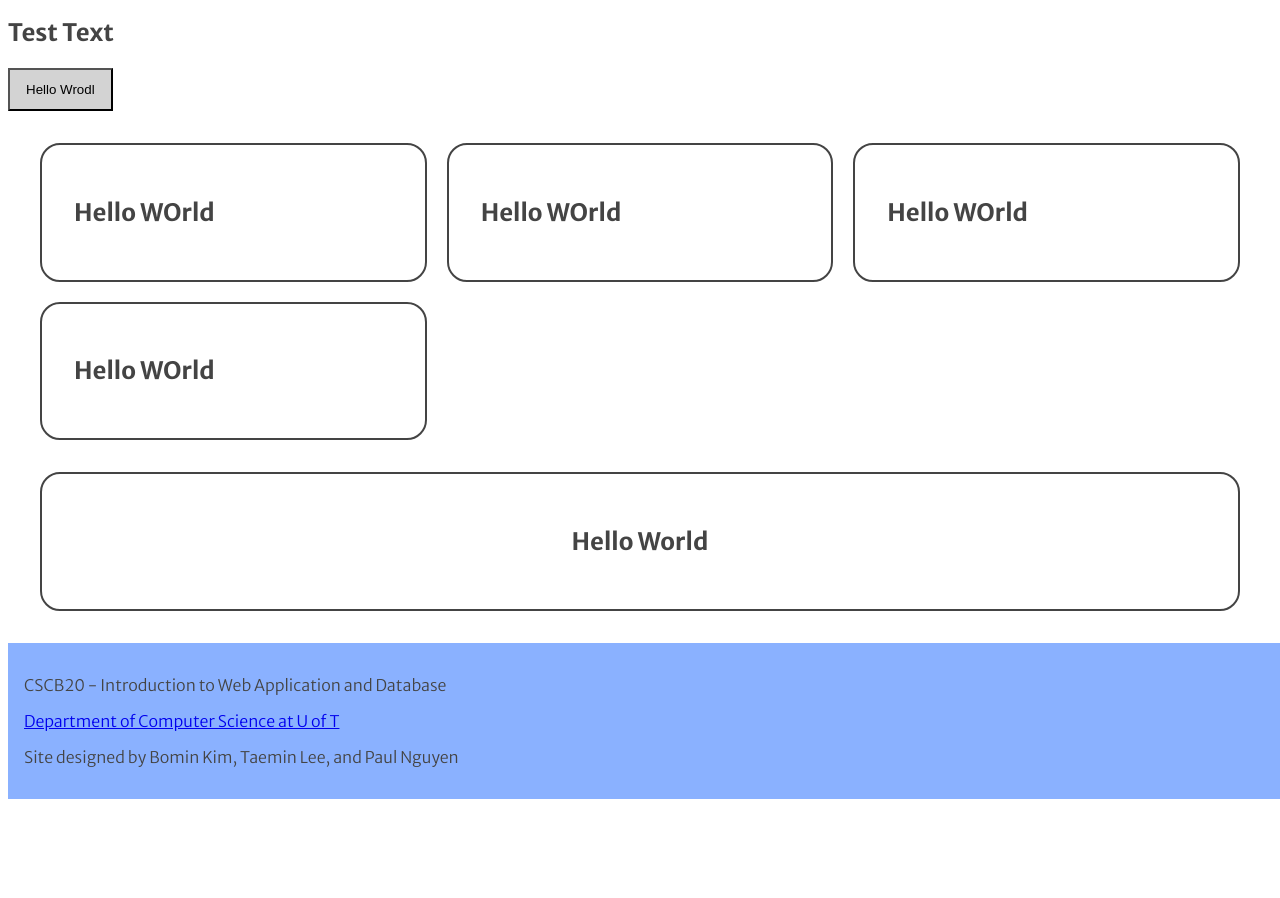
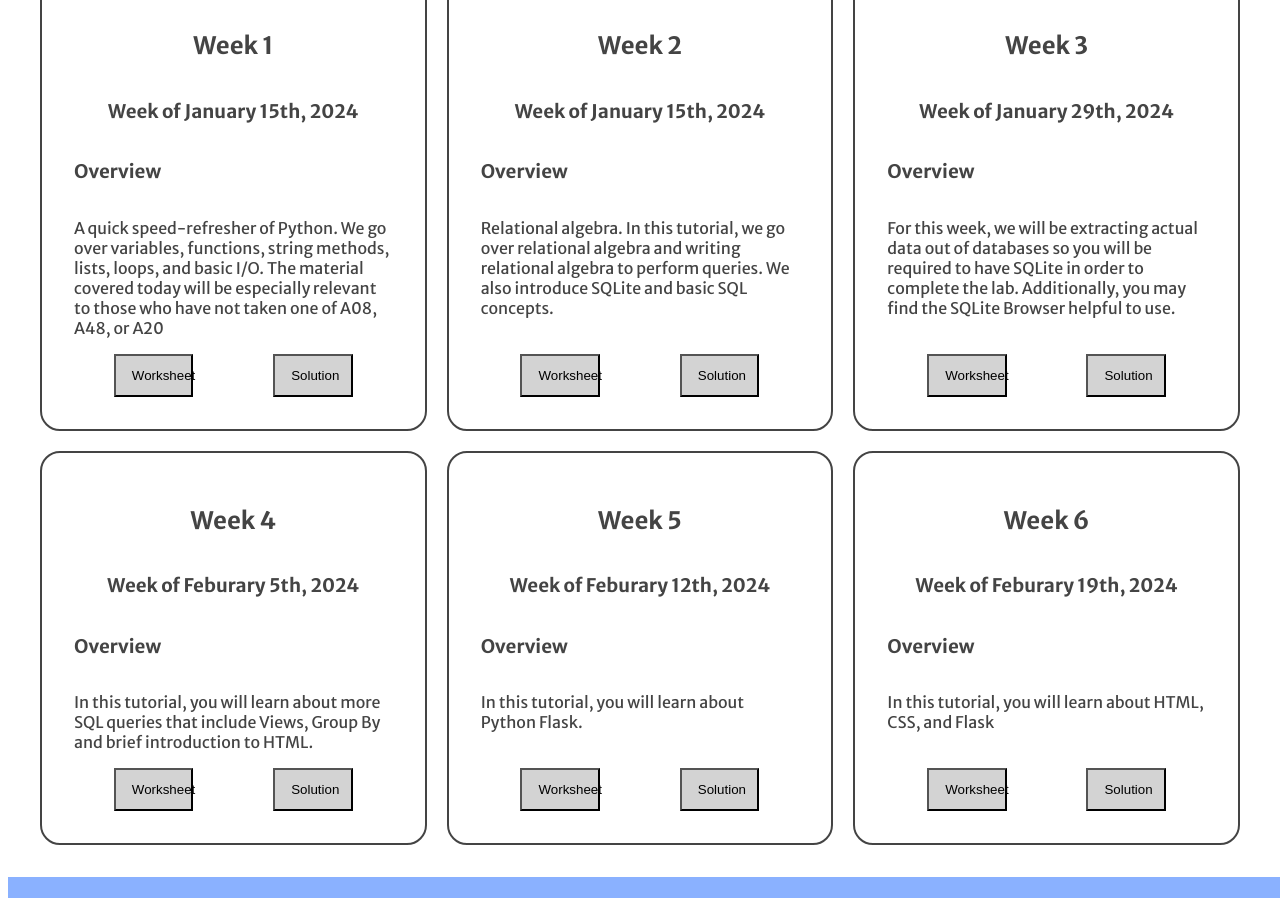
Before and after one commit to taeminlee0601/CSCB20-A3, a plain HTML site: page templates/tutorials.html in a window 1280 px wide. Shown: the part 206-1104 px from the top of the page. Before the commit the page ends 1013 px from the top, so only its background shows below. Drawn offline with Linux system fonts and the light colour scheme.

Commit message:
Finished designing tutorial but didnt link navbar or buttons

```diff
--- a/static/index.css
+++ b/static/index.css
@@ -113,7 +113,7 @@ footer {
 
 h1 {
     font-family: 'Merriweather Sans';
-    padding: 15px;
+    padding: 30px;
     text-align: center;
 }
 
--- a/static/tutorial.css
+++ b/static/tutorial.css
@@ -1,4 +1,22 @@
-.page-title {
-    font-family: 'Merriweather Sans';
-    padding: 20px;
+@import url(../static/index.css);
+
+h2 {
+    text-align: center;
 }
+
+.subtitle {
+    text-align: center;
+}
+
+.description-col-box {
+    display: flex;
+    flex-direction: column;
+}
+
+.button-div {
+    display: grid;
+    grid-template-columns: repeat(2, 1fr);
+    justify-items: center;
+    align-items: center;
+    margin-top: auto
+}
--- a/templates/tutorials.html
+++ b/templates/tutorials.html
@@ -48,34 +48,74 @@
     </header>
 
     <!-- This is the main body of the page -->
-    <div class="page-title">
-      <h1>Tutorial</h1>
-    </div>
-
-    <h2>Test Text</h2>
-
-    <button>Hello Wrodl</button>
+    <h1>Tutorial</h1>
 
     <div class="description-col">
       <div class="description-col-box">
-        <h2>Hello WOrld</h2>
+        <h2>Week 1</h2>
+        <h3 class="subtitle">Week of January 15th, 2024</h3>
+        <h3>Overview</h3>
+        <p>A quick speed-refresher of Python. We go over variables, functions, string methods, lists, loops, and basic I/O.  The material covered today will be especially relevant to those who have not taken one of A08, A48, or A20</p>
+        <div class="button-div">
+          <button>Worksheet</button>
+          <button>Solution</button>
+        </div>
       </div>
 
       <div class="description-col-box">
-        <h2>Hello WOrld</h2>
+        <h2>Week 2</h2>
+        <h3 class="subtitle">Week of January 15th, 2024</h3>
+        <h3>Overview</h3>
+        <p>Relational algebra. In this tutorial, we go over relational algebra and writing relational algebra to perform queries. We also introduce SQLite and basic SQL concepts.</p>
+        <div class="button-div">
+          <button>Worksheet</button>
+          <button>Solution</button>
+        </div>
       </div>
 
       <div class="description-col-box">
-        <h2>Hello WOrld</h2>
+        <h2>Week 3</h2>
+        <h3 class="subtitle">Week of January 29th, 2024</h3>
+        <h3>Overview</h3>
+        <p>For this week, we will be extracting actual data out of databases so you will be required to have SQLite in order to complete the lab. Additionally, you may find the SQLite Browser helpful to use.</p>
+        <div class="button-div">
+          <button>Worksheet</button>
+          <button>Solution</button>
+        </div>
       </div>
 
       <div class="description-col-box">
-        <h2>Hello WOrld</h2>
+        <h2>Week 4</h2>
+        <h3 class="subtitle">Week of Feburary 5th, 2024</h3>
+        <h3>Overview</h3>
+        <p>In this tutorial, you will learn about more SQL queries that include Views, Group By and brief introduction to HTML.</p>
+        <div class="button-div">
+          <button>Worksheet</button>
+          <button>Solution</button>
+        </div>
       </div>
-    </div>
 
-    <div class="description-row">
-      <h2>Hello World</h2>
+      <div class="description-col-box">
+        <h2>Week 5</h2>
+        <h3 class="subtitle">Week of Feburary 12th, 2024</h3>
+        <h3>Overview</h3>
+        <p>In this tutorial, you will learn about Python Flask.</p>
+        <div class="button-div">
+          <button>Worksheet</button>
+          <button>Solution</button>
+        </div>
+      </div>
+
+      <div class="description-col-box">
+        <h2>Week 6</h2>
+        <h3 class="subtitle">Week of Feburary 19th, 2024</h3>
+        <h3>Overview</h3>
+        <p>In this tutorial, you will learn about HTML, CSS, and Flask</p>
+        <div class="button-div">
+          <button>Worksheet</button>
+          <button>Solution</button>
+        </div>
+      </div>
     </div>
 
     <!-- This is the footer of the page -->
```
